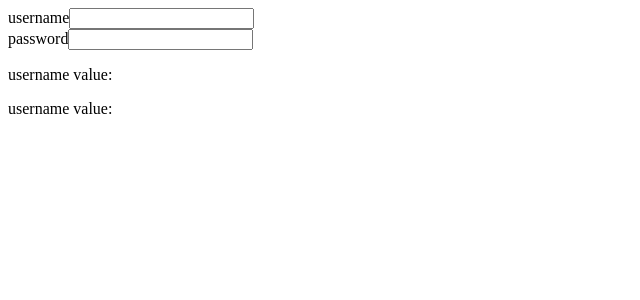
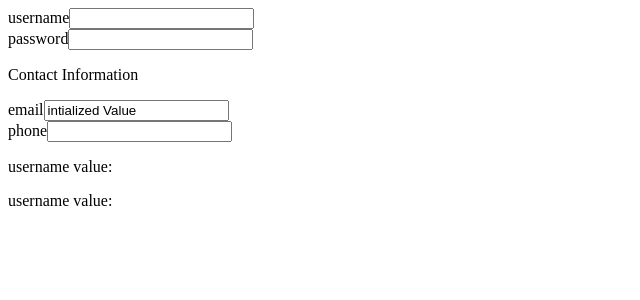
Before and after one commit to KevinW831205/MyAngularCrashCourse, an Angular app: page / in a window 1280 px wide. Shown: the top 300 px of the page, without its empty margins (0-640 px from the left). Built offline with nearby package versions, Linux system fonts and the light colour scheme.

Commit message:
nested Form groups

```diff
--- a/src/app/reactive-forms/reactive-forms.component.html
+++ b/src/app/reactive-forms/reactive-forms.component.html
@@ -9,6 +9,19 @@
         <label for="password">password</label>
         <input id="password" formControlName="password">
     </div>
+
+    <div formGroupName="contactInfo">
+        <p>Contact Information</p>
+        <div>
+            <label for="email">email</label>
+            <input id="email" formControlName="email">
+        </div>
+        <div>
+            <label for="phone">phone</label>
+            <input id="phone" formControlName="phone">
+        </div>
+    </div>
+
 </form>
 
 <p>username value: {{username}}</p>
--- a/src/app/reactive-forms/reactive-forms.component.ts
+++ b/src/app/reactive-forms/reactive-forms.component.ts
@@ -9,19 +9,22 @@ import { FormGroup, FormControl, Validators, FormBuilder } from '@angular/forms'
 export class ReactiveFormsComponent implements OnInit {
 
   //manual creating the form group
-  // form = new FormGroup({
-  //   username: new FormControl('', [Validators.required]),
-  //   password: new FormControl(''),
+  form = new FormGroup({
+    username: new FormControl('', [Validators.required]),
+    password: new FormControl(''),
+    contactInfo: new FormGroup({
+      email: new FormControl('intialized Value'),
+      phone: new FormControl('')
+    })
+  })
 
-  // })
-
-  form: FormGroup;    // with form builder
+  // form: FormGroup;    // with form builder
 
   constructor(fb: FormBuilder) {
-    this.form = fb.group({
-      username: ['',Validators.required],
-      password: ['']
-    })
+    // this.form = fb.group({
+    //   username: ['',Validators.required],
+    //   password: ['']
+    // })
 
   }
 
```
